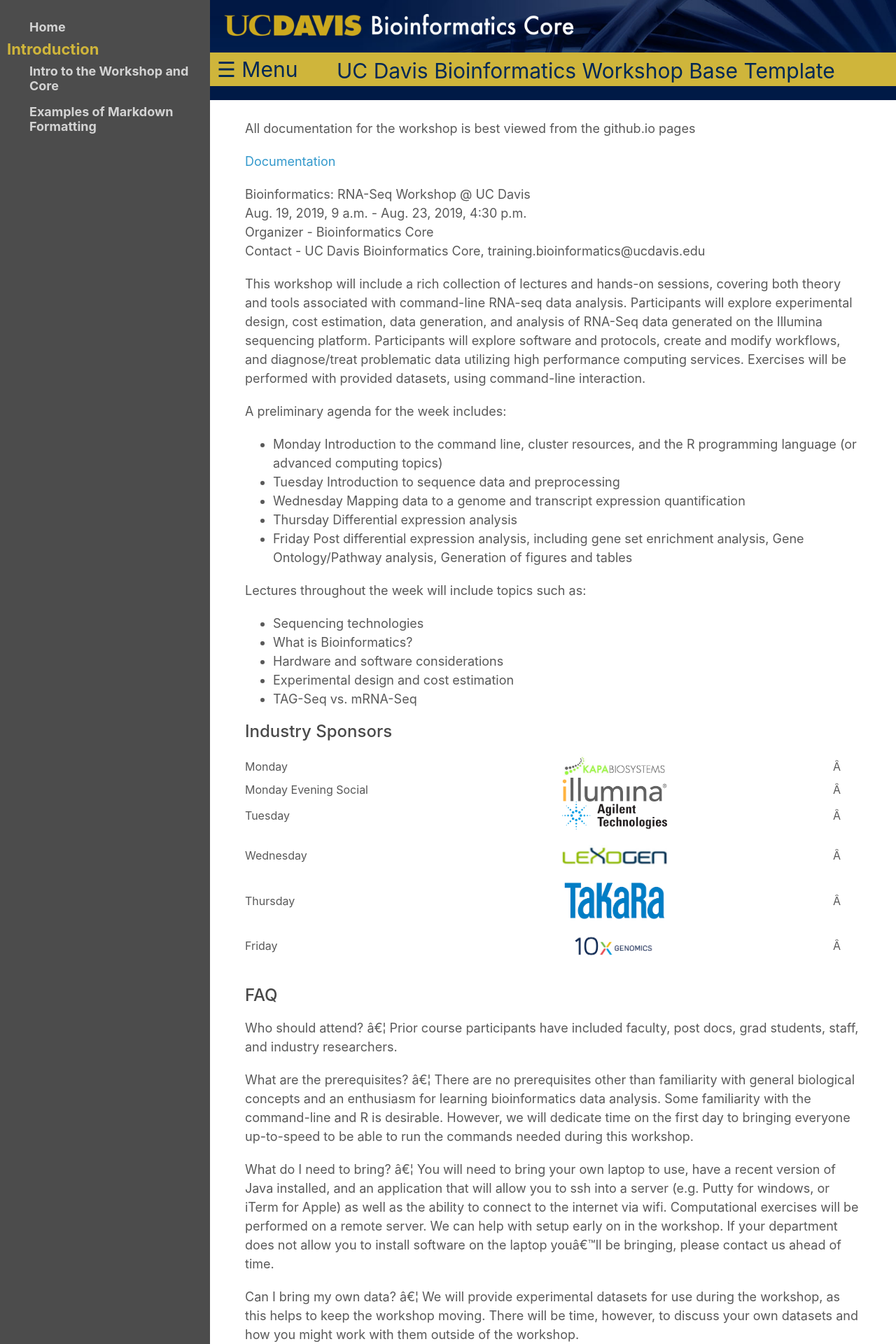
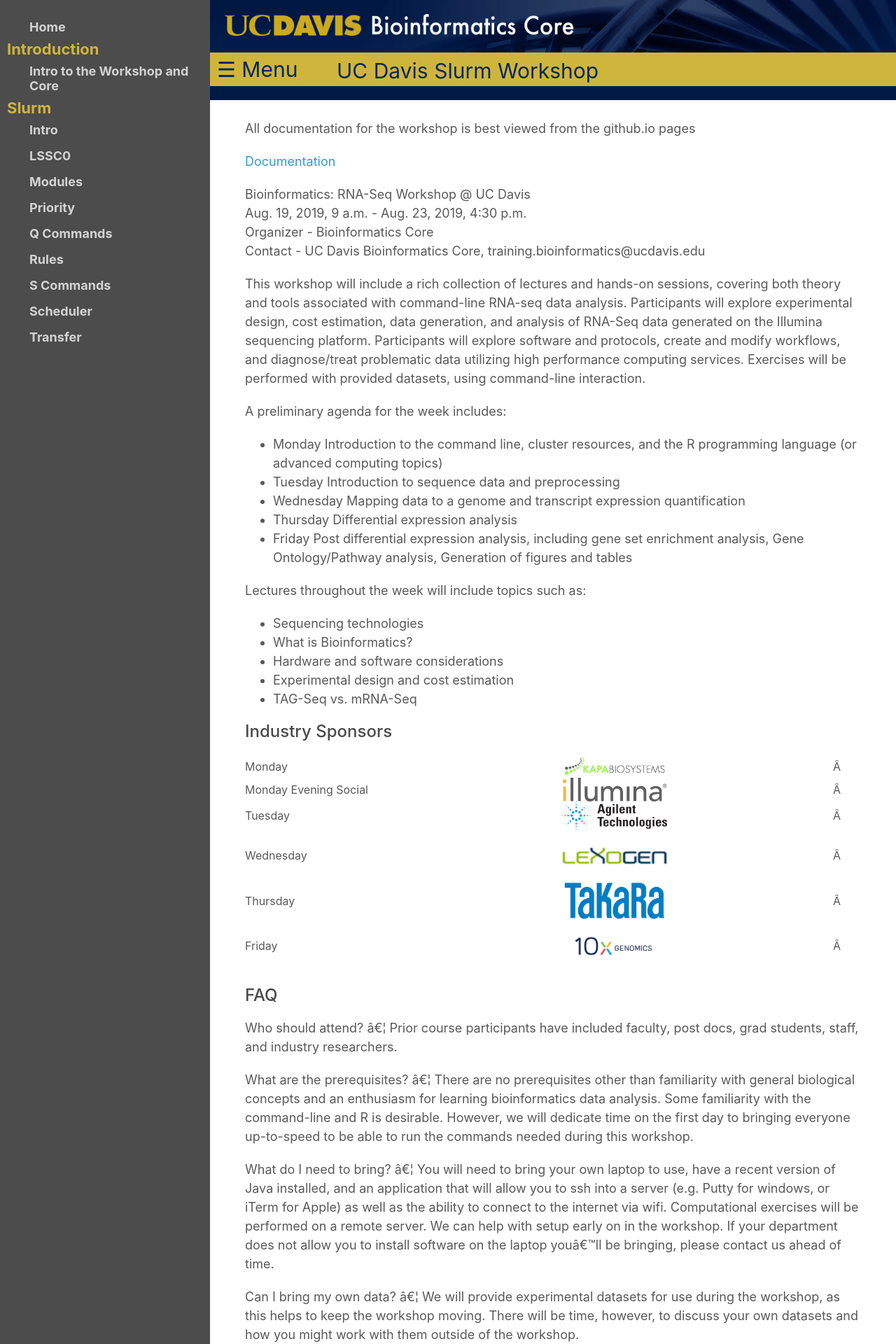
Before and after one commit to ucdavis-bioinformatics-training/2022-May-Slurm-Seminar, a Jekyll site: the page built from index.md, in a window 1280 px wide. Shown: the top 1920 px of the page at 70% size. Built offline with Jekyll 4.4.1, drawn with Linux system fonts in a browser that asks for light colours.

Commit message:
adding slurm docs

```diff
--- a/_config.yml
+++ b/_config.yml
@@ -1,5 +1,5 @@
 theme: jekyll-theme-minimal
-title: 'UC Davis Bioinformatics Workshop Base Template'
+title: 'UC Davis Slurm Workshop'
 show_downloads: True
 google_analytics: True
 navigation:
@@ -9,5 +9,31 @@ navigation:
   - heading: Introduction
   - title: Intro to the Workshop and Core
     url: welcome
-  - title: Examples of Markdown Formatting
-    url: examples
+
+  - heading: Slurm
+  - title: Intro
+    url: cluster_training/intro.md
+
+  - title: LSSC0
+    url: cluster_training/lssc0_onboard.md
+
+  - title: Modules
+    url: cluster_training/modules.md
+
+  - title: Priority
+    url: cluster_training/priority.md
+
+  - title: Q Commands
+    url: cluster_training/q_commands.md
+
+  - title: Rules
+    url: cluster_training/rules.md
+
+  - title: S Commands
+    url: cluster_training/s_commands.md
+
+  - title: Scheduler
+    url: cluster_training/scheduler.md
+
+  - title: Transfer
+    url: cluster_training/transfer.md
```
